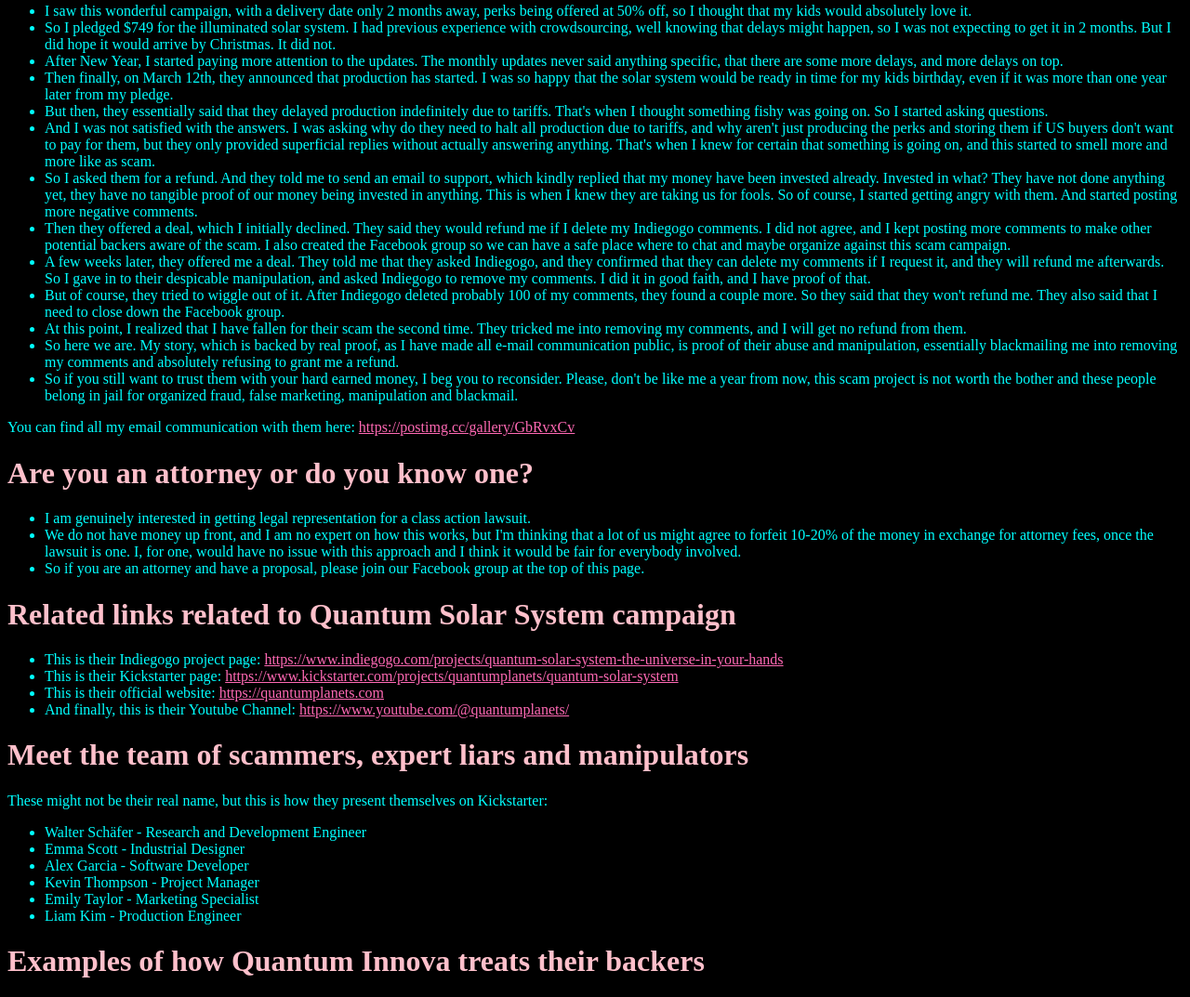
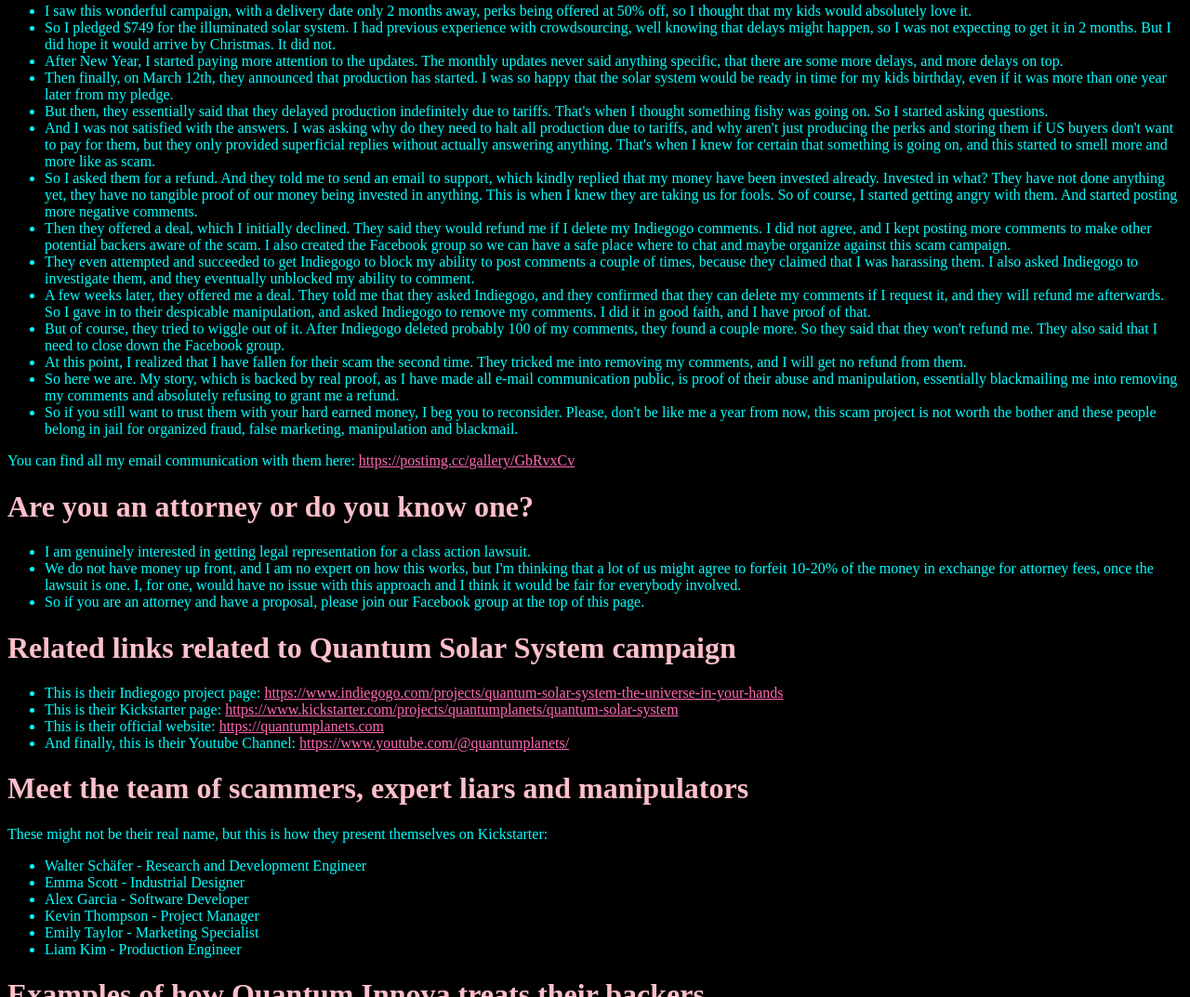
Before and after one commit to scammed-by-quantum-solar-system/scammed-by-quantum-solar-system, a plain HTML site: page index.html in a window 1280 px wide. Shown: the part 1650-2723 px from the top of the page at 93% size. Drawn offline with Linux system fonts and the light colour scheme.

Commit message:
Update index.html

```diff
--- a/index.html
+++ b/index.html
@@ -88,6 +88,7 @@ strong {
 <li>And I was not satisfied with the answers. I was asking why do they need to halt all production due to tariffs, and why aren't just producing the perks and storing them if US buyers don't want to pay for them, but they only provided superficial replies without actually answering anything. That's when I knew for certain that something is going on, and this started to smell more and more like as scam.</li>
 <li>So I asked them for a refund. And they told me to send an email to support, which kindly replied that my money have been invested already. Invested in what? They have not done anything yet, they have no tangible proof of our money being invested in anything. This is when I knew they are taking us for fools. So of course, I started getting angry with them. And started posting more negative comments.</li>
 <li>Then they offered a deal, which I initially declined. They said they would refund me if I delete my Indiegogo comments. I did not agree, and I kept posting more comments to make other potential backers aware of the scam. I also created the Facebook group so we can have a safe place where to chat and maybe organize against this scam campaign.</li>
+<li>They even attempted and succeeded to get Indiegogo to block my ability to post comments a couple of times, because they claimed that I was harassing them. I also asked Indiegogo to investigate them, and they eventually unblocked my ability to comment.</li>
 <li>A few weeks later, they offered me a deal. They told me that they asked Indiegogo, and they confirmed that they can delete my comments if I request it, and they will refund me afterwards. So I gave in to their despicable manipulation, and asked Indiegogo to remove my comments. I did it in good faith, and I have proof of that.</li>
 <li>But of course, they tried to wiggle out of it. After Indiegogo deleted probably 100 of my comments, they found a couple more. So they said that they won't refund me. They also said that I need to close down the Facebook group.</li>
 <li>At this point, I realized that I have fallen for their scam the second time. They tricked me into removing my comments, and I will get no refund from them.</li>
```
